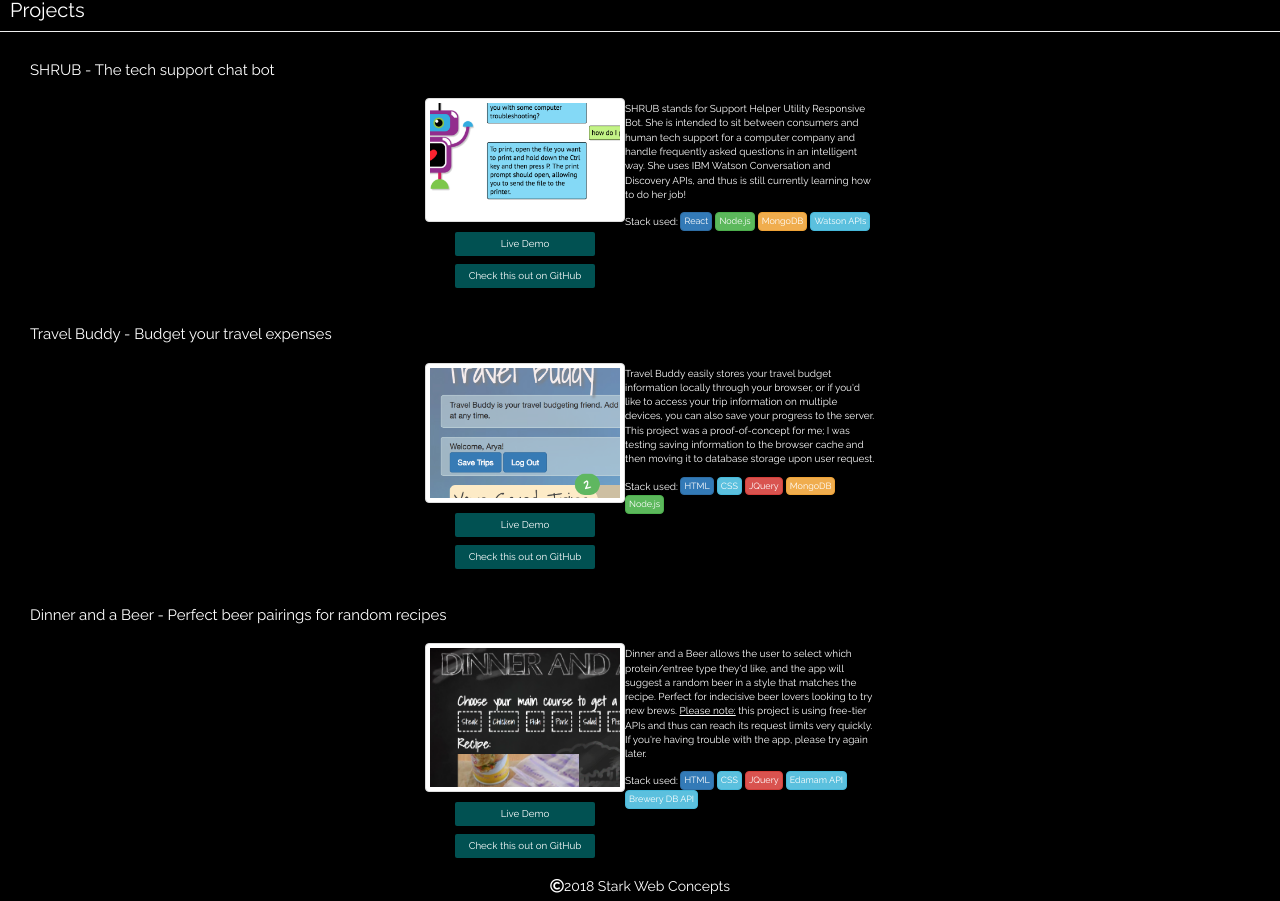
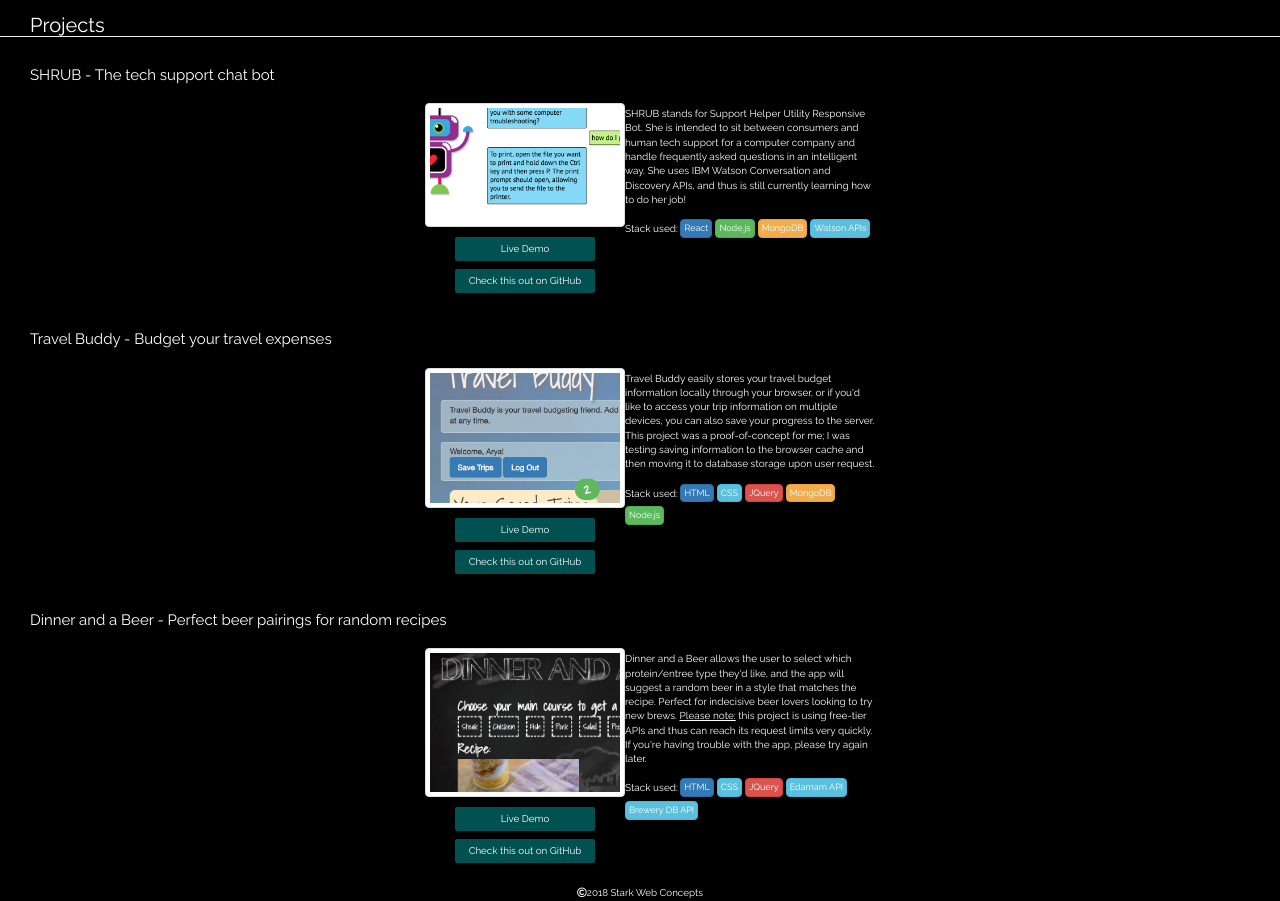
Before and after one commit to tardisdriver/portfolio3, a website: page projects.html in a window 1280 px wide. Shown: the part 118-1019 px from the top of the page. Drawn offline with nearby package versions, Linux system fonts and the light colour scheme; files whose address does not match are found by name.

Commit message:
tweaking CSS across site

```diff
--- a/css/main.scss
+++ b/css/main.scss
@@ -124,7 +124,7 @@ button {
   text-align: center;
   .copyright {
     color: white;
-    font-size: 1em;
+    font-size: 0.7em;
   }
 }
 
@@ -188,7 +188,7 @@ button {
     font-size: 2rem;
     color: white;
     margin: 0;
-    padding: 10px;
+    padding: 25px 0 0 30px;
   }
   .project {
     // height: 450px;
@@ -247,7 +247,8 @@ button {
       .stack {
         padding-top: 10px;
         font-size: 1.2rem;
-        span.btn {
+        a.btn {
+          margin: 2px 0;
           padding: 2px 3px;
           font-size: 0.9rem;
         }
@@ -320,8 +321,8 @@ button {
       margin-top: 10px;
       align-self: center;
       height: auto;
-      // width: 85vw;
-      width: 31rem;
+      width: 85vw;
+      // width: 31rem;
       background-color: white;
       #name {
         font-family: $secondary-font;
--- a/js/UI.js
+++ b/js/UI.js
@@ -24,14 +24,25 @@ $(document).ready(function() {
   });
 });
 
-let o = "font-family: Helvetica, Arial, sans-serif",
-  r = o + "; font-size:32px; line-height: 1.5; color: #fff",
-  a = r + "; background-color: #8000ff; padding: 4px 220px 4px 0",
-  l = o + "; font-size:14px; line-height: 1.15rem",
-  c = l + "; text-decoration: underline",
-  u = "";
+// let o = "font-family: Helvetica, Arial, sans-serif",
+//   x = "font-family: 'Brush Script MT',cursive";
+// (r = x + "; font-size:30px; line-height: 1.2; color: #fff"),
+//   (a = r + "; background-color: #8000ff; padding: 2px 0"),
+//   (l = o + "; font-size:18px; line-height: 1.15rem"),
+//   (c = l + "; text-decoration: underline"),
+//   (u = "");
+let h =
+    "font-family: 'Brush Script MT',cursive; font-size:40px; color:#fff; border-radius:2px;background-color: #8000ff; padding: 2px; margin-bottom:4px;",
+  i = "font-family: Helvetica, Arial, sans-serif; font-size:20px;",
+  j =
+    "font-family: Impact, sans serif; color:#fff; font-size:34px; border-radius:2px;background-color: #8000ff; padding: 2px;",
+  k = "font-family: Helvetica, Arial, sans-serif; font-size:20px;";
 
 window.console.log(
-  "\n%cDesign is a funny word. Some people think design means how it looks. But of course, if you dig deeper, it's really how it works. - Steve Jobs",
-  a
+  "\n%cDesign%c is a funny word. \nSome people think design means how it looks. \nBut of course, if you dig deeper, it's really how it %cworks%c. - Steve Jobs %c(https://www.wired.com/1996/02/jobs-2/)",
+  h,
+  i,
+  j,
+  i,
+  k
 );
--- a/projects.html
+++ b/projects.html
@@ -33,7 +33,7 @@
                 <div class="nav-menu">
                     <ul class="nav">
                         <li id="cta" class="nav-item" onclick=window.location.href="hire.html">Hire Me</li>
-                        <li class="drop nav-item" onclick=window.location.href="projects.html">Projects</li>
+                        <li class="nav-item" style="background-color: #1c2572;" onclick=window.location.href="projects.html">Projects</li>
                         <li class="nav-item" onclick=window.location.href="about.html">About</li>
                     </ul>
                     </ul>
@@ -62,10 +62,11 @@
                                 currently learning how to do her job!</span>
                             <div class="stack">
                                 <span>Stack used: </span>
-                                <span class="btn btn-primary">React</span>
-                                <span class="btn btn-success">Node.js</span>
-                                <span class="btn btn-warning">MongoDB</span>
-                                <span class="btn btn-info">Watson APIs</span>
+                                <a class="btn btn-primary" href="https://reactjs.org/" target="_blank">React</a>
+                                <a class="btn btn-success" href="https://nodejs.org/en/" target="_blank">Node.js</a>
+                                <a class="btn btn-warning" href="https://www.mongodb.com/" target="_blank">MongoDB</a>
+                                <a class="btn btn-info" href="https://www.ibm.com/watson/developer/" target="_blank">Watson
+                                    APIs</a>
                             </div>
                         </div>
                     </div>
@@ -90,11 +91,11 @@
                                 information to the browser cache and then moving it to database storage upon user request.</span>
                             <div class="stack">
                                 <span>Stack used: </span>
-                                <span class="btn btn-primary">HTML</span>
-                                <span class="btn btn-info">CSS</span>
-                                <span class="btn btn-danger">JQuery</span>
-                                <span class="btn btn-warning">MongoDB</span>
-                                <span class="btn btn-success">Node.js</span>
+                                <a class="btn btn-primary" href="https://developer.mozilla.org/en-US/docs/Glossary/HTML" target="_blank">HTML</a>
+                                <a class="btn btn-info" href="https://developer.mozilla.org/en-US/docs/Web/CSS/CSS3" target="_blank">CSS</a>
+                                <a class="btn btn-danger" href="https://jquery.com/" target="_blank">JQuery</a>
+                                <a class="btn btn-warning" href="https://www.mongodb.com/" target="_blank">MongoDB</a>
+                                <a class="btn btn-success" href="https://nodejs.org/en/" target="_blank">Node.js</a>
                             </div>
                         </div>
                     </div>
@@ -121,11 +122,11 @@
                             </span>
                             <div class="stack">
                                 <span>Stack used: </span>
-                                <span class="btn btn-primary">HTML</span>
-                                <span class="btn btn-info">CSS</span>
-                                <span class="btn btn-danger">JQuery</span>
-                                <span class="btn btn-info">Edamam API</span>
-                                <span class="btn btn-info">Brewery DB API</span>
+                                <a class="btn btn-primary" href="https://developer.mozilla.org/en-US/docs/Glossary/HTML" target="_blank">HTML</a>
+                                <a class="btn btn-info" href="https://developer.mozilla.org/en-US/docs/Web/CSS/CSS3" target="_blank">CSS</a>
+                                <a class="btn btn-danger" href="https://jquery.com/" target="_blank">JQuery</a>
+                                <a class="btn btn-info" href="https://developer.edamam.com/" target="_blank">Edamam API</a>
+                                <a class="btn btn-info" href="http://www.brewerydb.com/" target="_blank">Brewery DB API</a>
                             </div>
                         </div>
                     </div>
```
Also changed, not shown: about.html (+2 -2 lines), hire.html (+3 -2 lines), index.html (+1 -1 lines), css/main.css, 1 other file.
